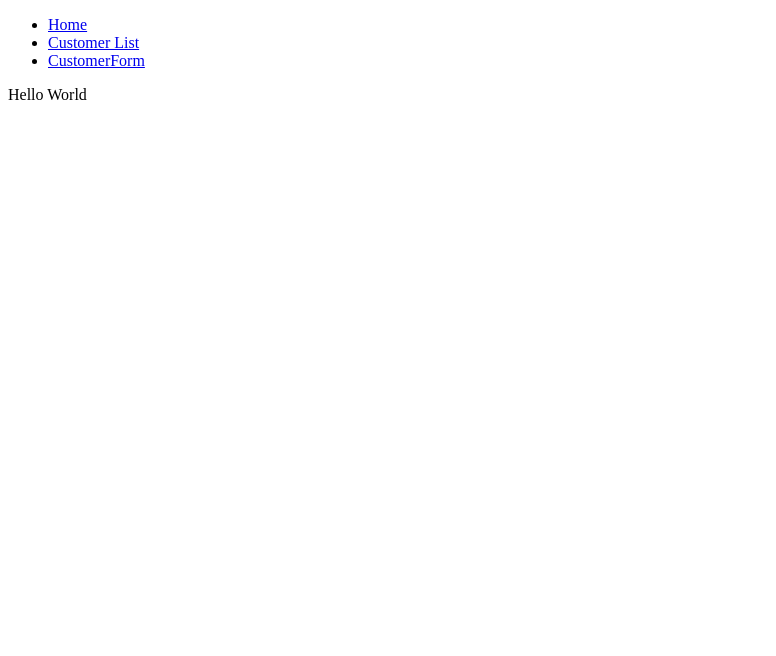
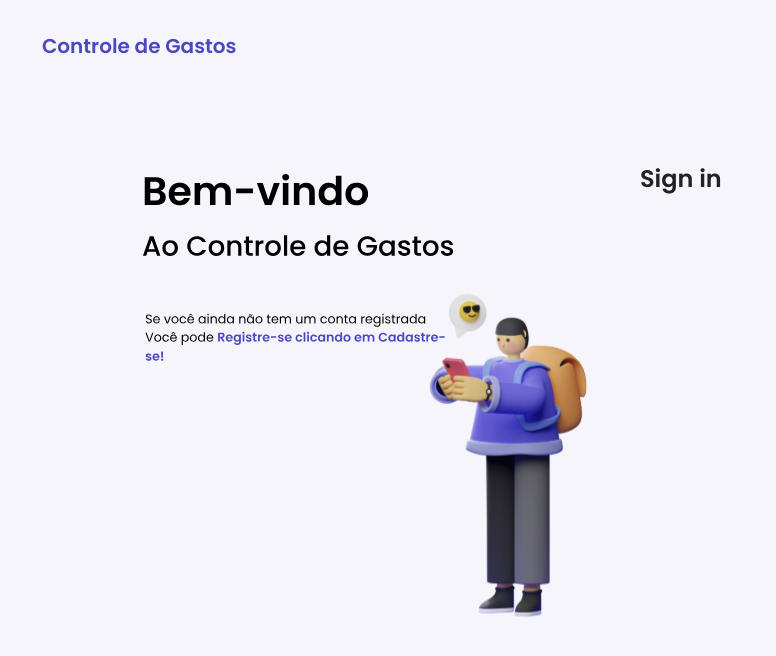
Before and after one commit to camposyuri/expensive_controls_fe, a React (Create React App) app: page / in a window 1280 px wide. Shown: the top 656 px of the page, without its empty margins (0-776 px from the left). Built offline with nearby package versions, Linux system fonts and the light colour scheme.

Commit message:
feat: Created layout login

```diff
--- a/package.json
+++ b/package.json
@@ -14,6 +14,7 @@
     "react-dom": "^18.2.0",
     "react-router-dom": "^6.6.1",
     "react-scripts": "5.0.1",
+    "styled-components": "^5.3.6",
     "web-vitals": "^2.1.4",
     "yup": "^0.32.11"
   },
--- a/public/index.html
+++ b/public/index.html
@@ -9,6 +9,12 @@
 			name="description"
 			content="Web site created using create-react-app"
 		/>
+		<link rel="preconnect" href="https://fonts.googleapis.com" />
+		<link rel="preconnect" href="https://fonts.gstatic.com" crossorigin />
+		<link
+			href="https://fonts.googleapis.com/css2?family=Poppins:wght@400;500;600&display=swap"
+			rel="stylesheet"
+		/>
 		<link rel="apple-touch-icon" href="%PUBLIC_URL%/logo192.png" />
 		<title>Expensive Controls</title>
 	</head>
--- a/src/App.js
+++ b/src/App.js
@@ -1,10 +1,19 @@
 import { BrowserRouter } from "react-router-dom";
+import { ThemeProvider } from "styled-components";
+import GlobalStyles from "./assets/styles/global";
+import defaultTheme from "./assets/styles/theme/default";
 import RoutesComponents from "./routes";
+import { Container } from "./styles";
 
 const App = () => {
 	return (
 		<BrowserRouter>
-			<RoutesComponents />
+			<ThemeProvider theme={defaultTheme}>
+				<Container>
+					<GlobalStyles />
+					<RoutesComponents />
+				</Container>
+			</ThemeProvider>
 		</BrowserRouter>
 	);
 };
--- /dev/null
+++ b/src/assets/styles/global.js
@@ -0,0 +1,18 @@
+import { createGlobalStyle } from "styled-components";
+
+export default createGlobalStyle`
+	* {
+		margin: 0;
+		padding: 0;
+		box-sizing: border-box;
+		font-family: 'Poppins', sans-serif;
+	}
+	body {
+		background: ${({ theme }) => theme.colors.background};
+		font-size: 1rem;
+		color: ${({ theme }) => theme.colors.gray[900]}
+	}
+	button {
+		cursor: pointer;
+	}
+`;
--- /dev/null
+++ b/src/assets/styles/theme/default.js
@@ -0,0 +1,21 @@
+export default {
+	colors: {
+		background: "#F6F5FC",
+		primary: {
+			lighter: "#E0E3FF",
+			light: "#6674F4",
+			main: "#4d47c3",
+			dark: "#4d47c3",
+		},
+		gray: {
+			900: "#222222",
+			200: "#BCBCBC",
+			100: "#E5E5E5",
+		},
+		danger: {
+			light: "#F97171",
+			main: "#FC5050",
+			dark: "#F63131",
+		},
+	},
+};
--- /dev/null
+++ b/src/pages/Login/form/index.js
@@ -0,0 +1,25 @@
+import { Grid, Hidden } from "@mui/material";
+
+import { Container, Content, ImageFluid, Title } from "./styles";
+
+import login from "../../../assets/images/image-login.svg";
+
+const Form = () => {
+	return (
+		<Container>
+			<Title>Controle de Gastos</Title>
+			<Content container direction="row">
+				<Hidden smDown>
+					<Grid item md={6}>
+						<ImageFluid src={login} alt="Login" />
+					</Grid>
+				</Hidden>
+				<Grid item md={6}>
+					<h2>Sign in</h2>
+				</Grid>
+			</Content>
+		</Container>
+	);
+};
+
+export default Form;
--- /dev/null
+++ b/src/pages/Login/form/styles.js
@@ -0,0 +1,38 @@
+import { Grid } from "@mui/material";
+import styled from "styled-components";
+
+export const Container = styled.div`
+	/* display: flex; */
+	width: 100%;
+`;
+
+export const Title = styled.h1`
+	color: ${({ theme }) => theme.colors.primary.main};
+	font-style: normal;
+	font-weight: 600;
+	font-size: 1.25rem;
+	line-height: 30px;
+`;
+
+export const Content = styled(Grid)`
+	padding: 100px;
+	justify-content: center;
+
+	@media (max-width: 738px) {
+		padding: 41px 0px 0px 0px;
+		justify-content: start;
+	}
+`;
+
+export const ImageFluid = styled.img`
+	max-width: 100%;
+	height: auto;
+`;
+
+Container.displayName = "Container";
+
+Title.displayName = "Title";
+
+Content.displayName = "Content";
+
+ImageFluid.displayName = "ImageFluid";
--- a/src/routes/index.js
+++ b/src/routes/index.js
@@ -1,15 +1,18 @@
 import { Route, Routes } from "react-router-dom";
-import Home from "../pages/Home";
 
 import Menu from "../components/Menu";
 import CustomerForm from "../pages/Customer/form";
 import CustomerList from "../pages/Customer/list";
+import Home from "../pages/Home";
+
+import LoginForm from "../pages/Login/form";
 
 const RoutesComponents = () => {
 	return (
 		<Routes>
+			<Route index element={<LoginForm />} />
 			<Route path="/" element={<Menu />}>
-				<Route index element={<Home />} />
+				<Route path="home" element={<Home />} />
 				<Route path="customer-list" element={<CustomerList />} />
 				<Route path="customer-form" element={<CustomerForm />} />
 			</Route>
--- /dev/null
+++ b/src/styles.js
@@ -0,0 +1,10 @@
+import styled from "styled-components";
+
+export const Container = styled.div`
+	width: 100%;
+	/* max-width: 500px; */
+	margin: 0 auto;
+	padding: 31px 42px;
+`;
+
+Container.displayName = "Container";
```
Also changed, not shown: .eslintrc.json, src/assets/images/image-login.svg (added), src/pages/Login/form/schema.js (added), src/pages/Login/form/utils.js (added), 1 other file (tests, documents, lock files or other folders).
